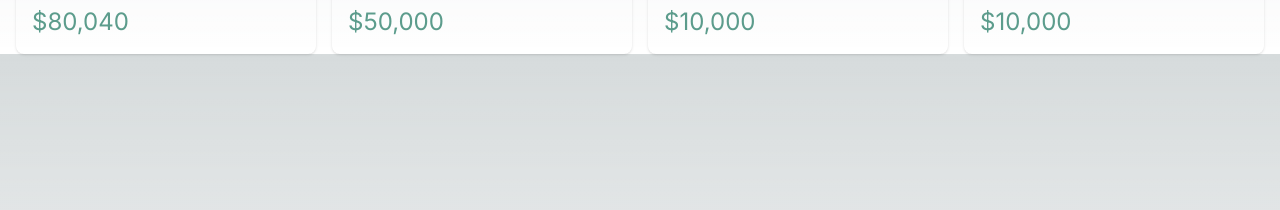
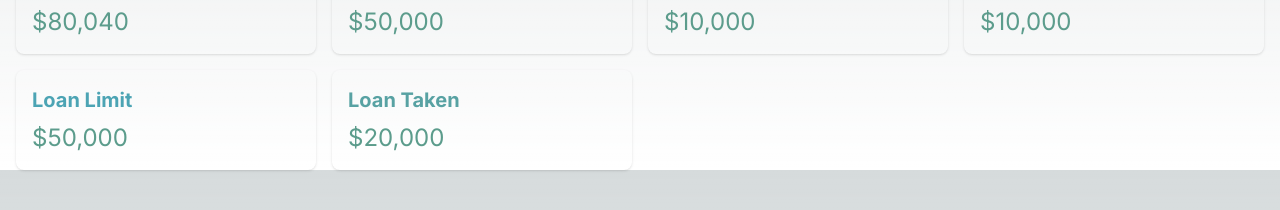
Before and after one commit to donellnjagix/Denno, a Next.js app: page / in a window 1280 px wide. Shown: the part 482-692 px from the top of the page. Built offline with nearby package versions, Linux system fonts and the light colour scheme.

Commit message:
Added Loan Limit

```diff
--- a/app/page.tsx
+++ b/app/page.tsx
@@ -1,5 +1,5 @@
 "use client"
-import { useState } from 'react';
+import React, { useState } from 'react';
 import Navbar from '../app/components/navbar/Navbar';
 
 const Home: React.FC = () => {
@@ -7,6 +7,10 @@ const Home: React.FC = () => {
   const [savingsAccountBalance, setSavingsAccountBalance] = useState(50000);
   const [depositedMoney, setDepositedMoney] = useState(10000);
   const [withdrawnMoney, setWithdrawnMoney] = useState(10000);
+
+  // Additional states for loan-related information
+  const [loanLimit, setLoanLimit] = useState(50000);
+  const [loanTaken, setLoanTaken] = useState(20000);
 
   return (
     <div>
@@ -49,6 +53,25 @@ const Home: React.FC = () => {
               ${withdrawnMoney.toLocaleString('en-US')}
             </p>
           </div>
+
+          {/* New Cards for Loan Information */}
+          <div className="bg-MauiBlue rounded-lg p-4 shadow">
+            <h2 className="text-xl font-bold mb-2" style={{ color: '#4CA4B4' }}>
+              Loan Limit
+            </h2>
+            <p className="text-2xl" style={{ color: '#5C9C8C' }}>
+              ${loanLimit.toLocaleString('en-US')}
+            </p>
+          </div>
+
+          <div className="bg-TealBayou rounded-lg p-4 shadow">
+            <h2 className="text-xl font-bold mb-2" style={{ color: '#58A2A3' }}>
+              Loan Taken
+            </h2>
+            <p className="text-2xl" style={{ color: '#5C9C8C' }}>
+              ${loanTaken.toLocaleString('en-US')}
+            </p>
+          </div>
         </div>
       </div>
     </div>
```
